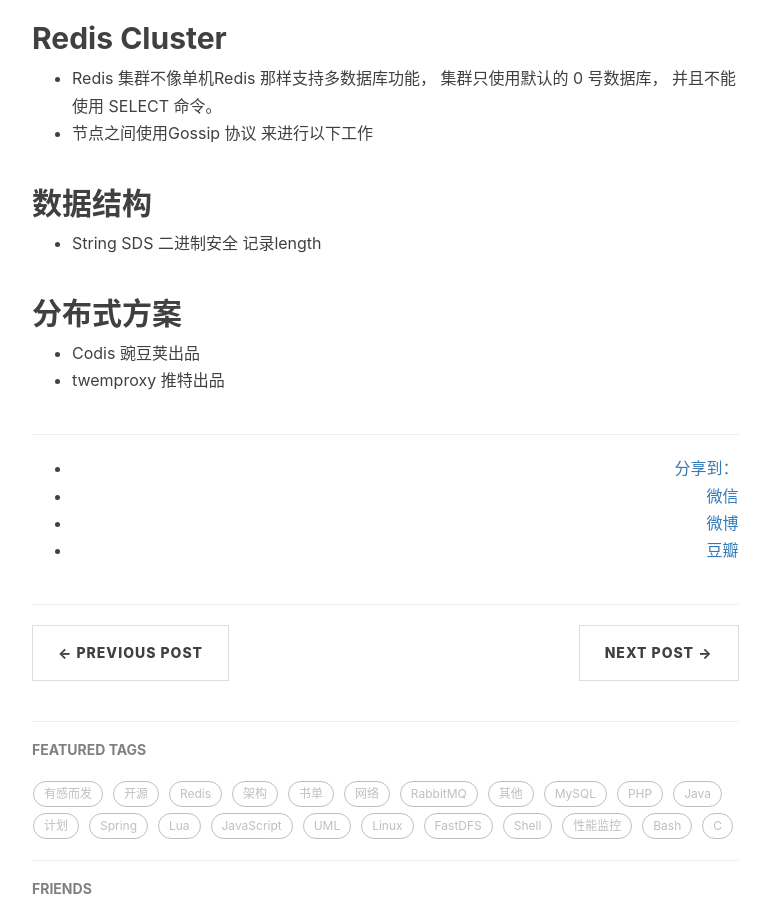
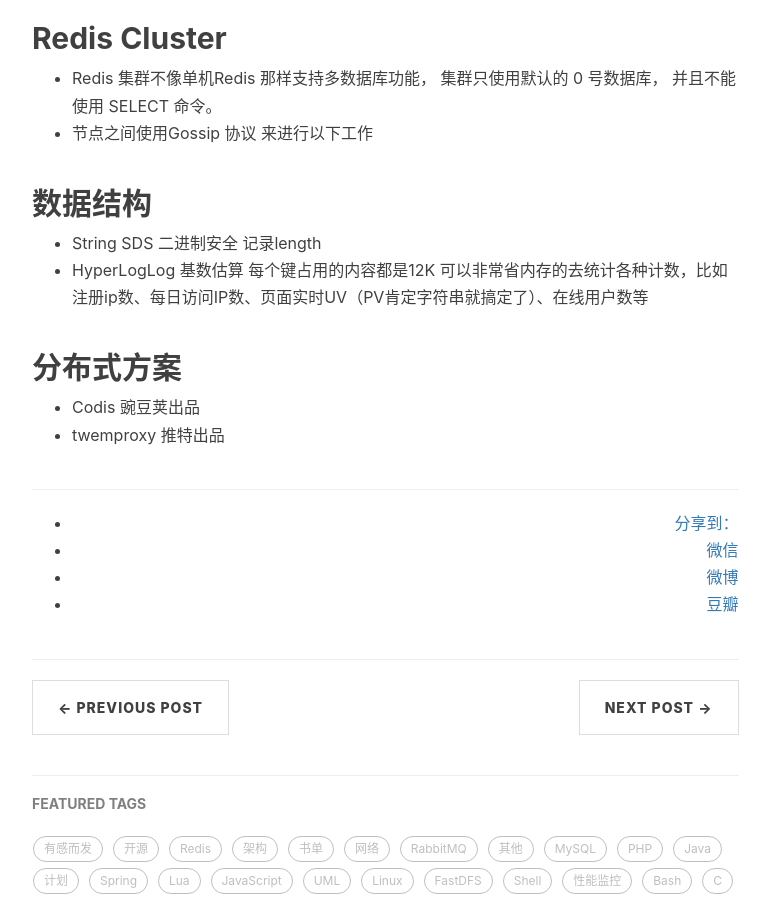
Before and after one commit to bug1024/jeet-blog, a Jekyll site: the page built from _posts/2017-01-05-redis.md, in a window 1280 px wide and 900 px high, scrolled down 1934 px. Shown: the whole window, without its empty margins (233-1003 px from the left). Built offline with Jekyll 4.4.1, drawn with Linux system fonts in a browser that asks for light colours; nearby versions of some CDN libraries; comment, search, counter and statistics services are not loaded.

Commit message:
hyperloglog

```diff
--- a/_posts/2017-01-05-redis.md
+++ b/_posts/2017-01-05-redis.md
@@ -63,6 +63,7 @@
 
 ## 数据结构
  - String SDS 二进制安全 记录length
+ - HyperLogLog 基数估算 每个键占用的内容都是12K 可以非常省内存的去统计各种计数，比如注册ip数、每日访问IP数、页面实时UV（PV肯定字符串就搞定了）、在线用户数等
 
 ## 分布式方案
  - Codis 豌豆荚出品
```
